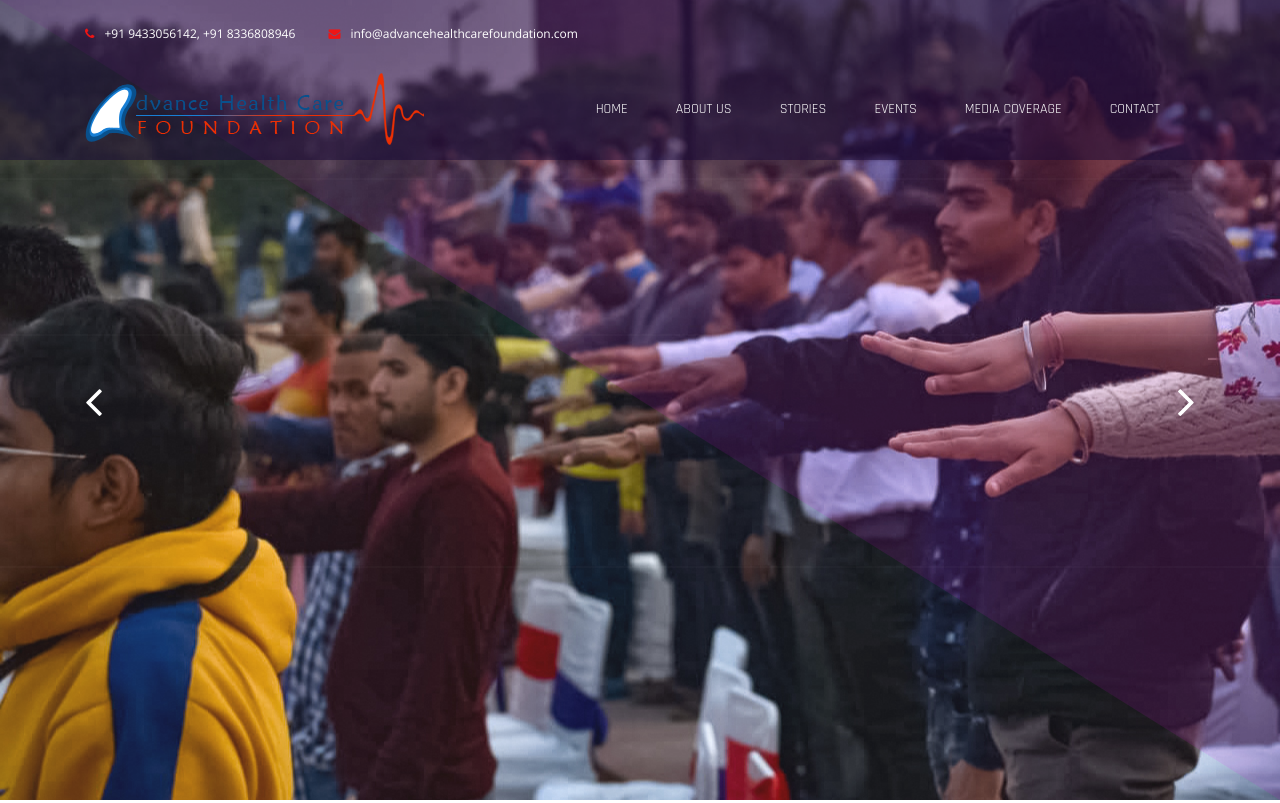
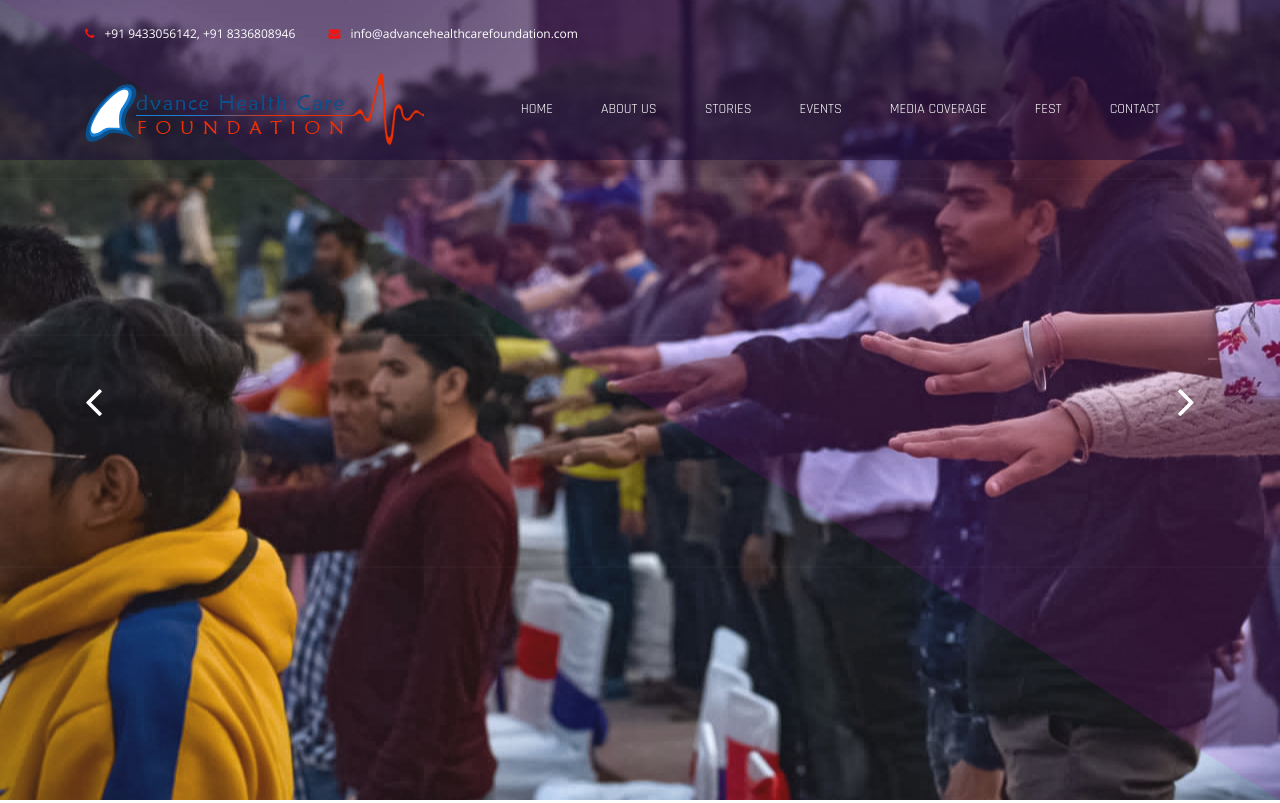
Before and after one commit to yashkiran75/advancehcf, a plain HTML site: page index.html in a window 1280 px wide. Shown: the top 803 px of the page. Drawn offline with nearby package versions, Linux system fonts and the light colour scheme.

Commit message:
Update index.html

```diff
--- a/index.html
+++ b/index.html
@@ -69,6 +69,7 @@
                         <li class="nav-item"><a class="nav-link" href="stories.html">Stories</a></li>
                         <li class="nav-item"><a class="nav-link" href="events.html">Events</a></li>
                         <li class="nav-item"><a class="nav-link" href="media.html">Media coverage</a></li>
+                        <li class="nav-item"><a class="nav-link" href="fest.html">Fest</a></li>
                         <li class="nav-item"><a class="nav-link" href="contact.html">Contact</a></li>
                     </ul>
 
```
